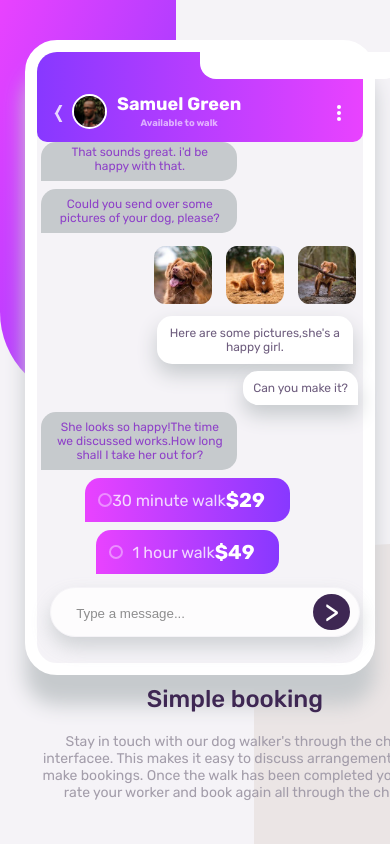
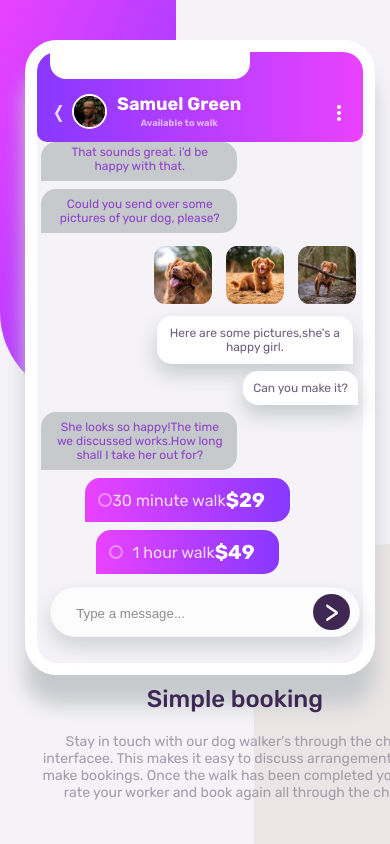
Before and after one commit to tutich/chat, a React (Create React App) app: page / in a window 390 px wide. Shown: the top 844 px of the page. Built offline with nearby package versions, Linux system fonts and the light colour scheme.

Commit message:
react responsive

```diff
--- a/src/index.css
+++ b/src/index.css
@@ -313,7 +313,7 @@ input:focus{
   }
   .header::before {
     top: 52px;
-    left: 200px;
+    left: 50px;
   }
   .phone{
     align-items: center;
```
